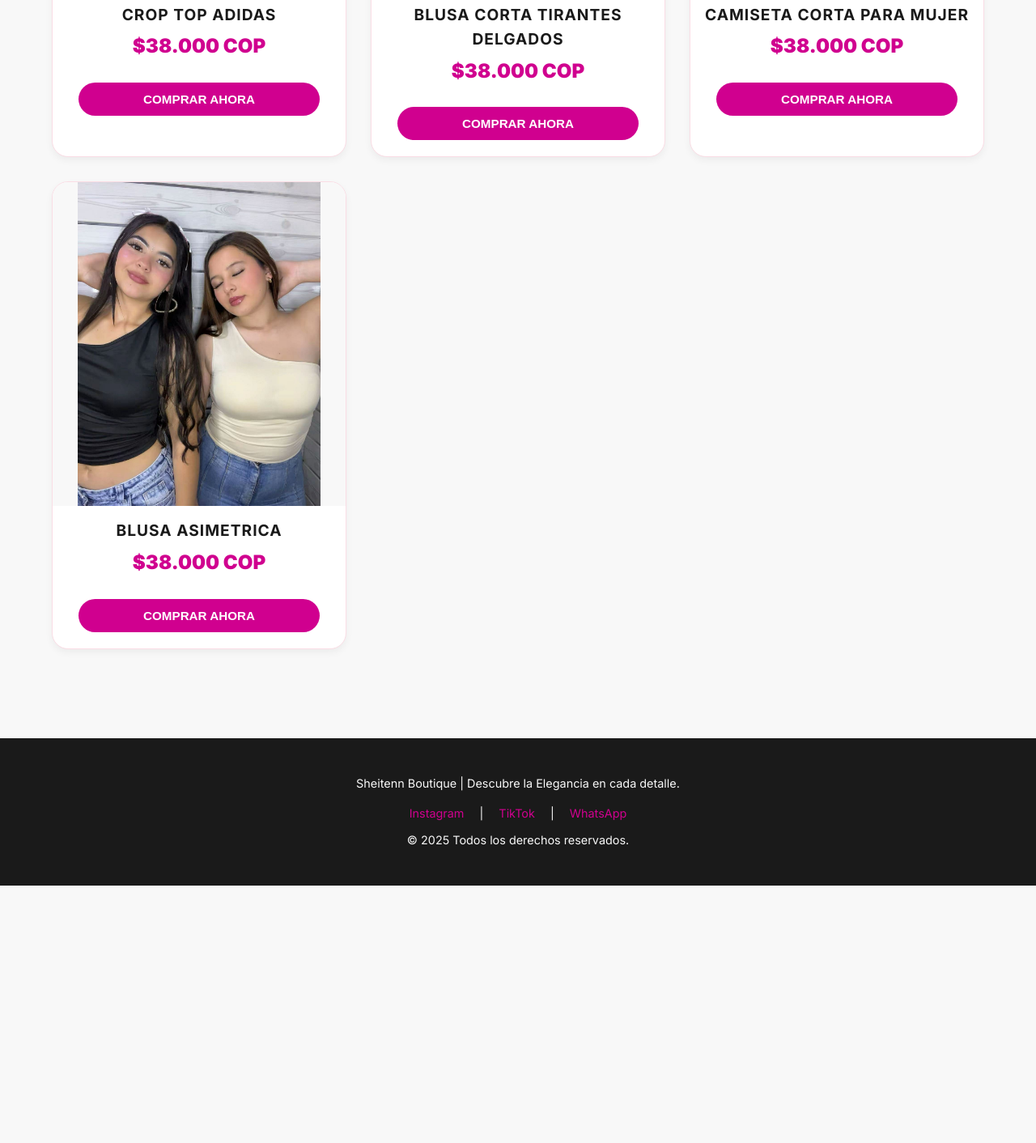
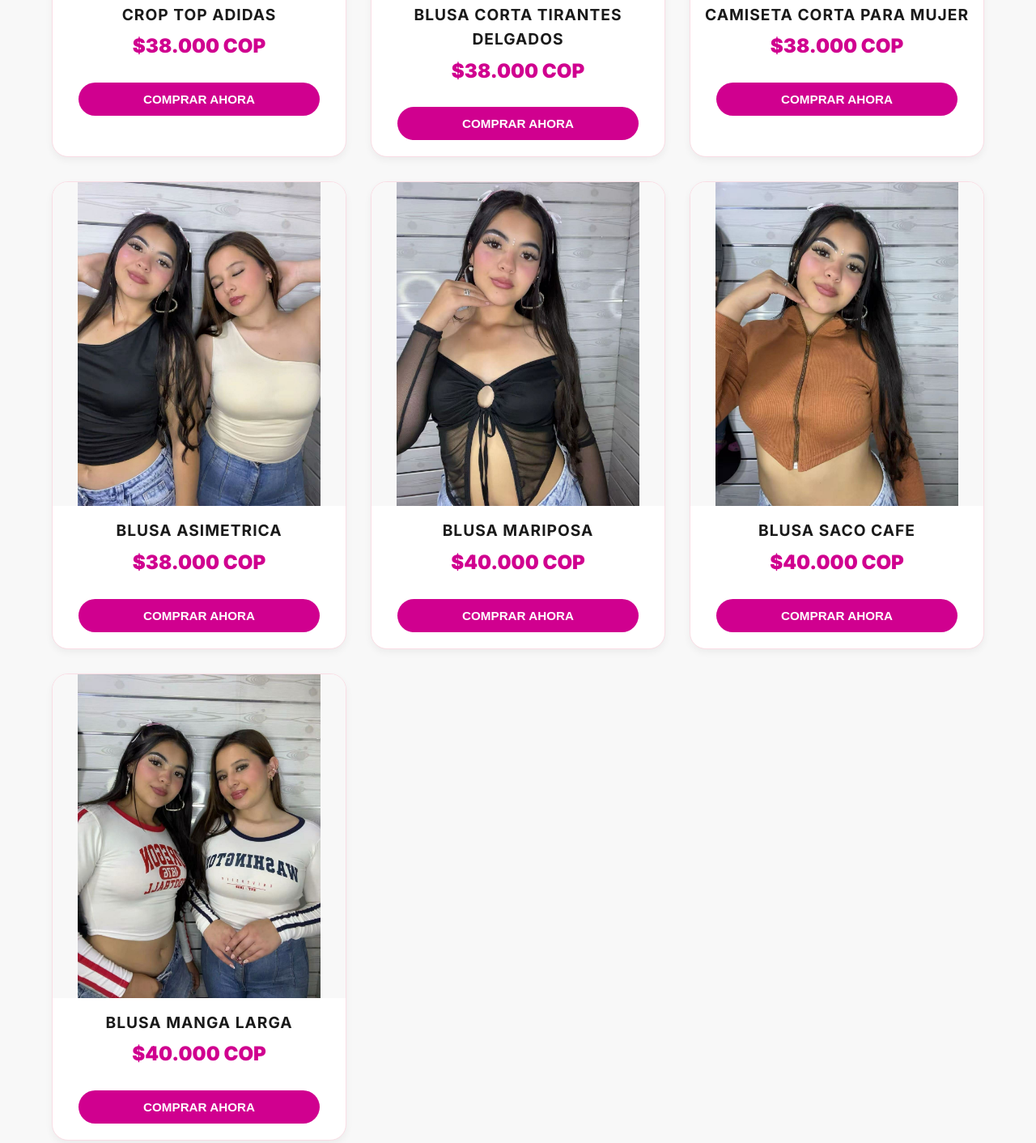
Before and after one commit to fernandezrfar-max/shithenn-2025, a plain HTML site: page productos.html in a window 1280 px wide. Shown: the part 5094-6506 px from the top of the page at 81% size. Before the commit the page ends 6188 px from the top, so only its background shows below. Drawn offline with Linux system fonts and the light colour scheme.

Commit message:
Update productos.html

```diff
--- a/productos.html
+++ b/productos.html
@@ -702,6 +702,36 @@
             <button class="btn-detalle">COMPRAR AHORA</button>
         </div>
     </article>
+     <article class="producto-card" data-category="blusas" data-name="blusa corazón">
+        <div class="producto-imagen-wrapper">
+            <img src="blusa mariposa.jpeg" alt="Chaqueta de Cuero Sintético">
+        </div>
+        <div class="producto-info">
+            <h3>blusa mariposa</h3>
+            <p>$40.000 COP</p>
+            <button class="btn-detalle">COMPRAR AHORA</button>
+        </div>
+    </article>
+         <article class="producto-card" data-category="blusas" data-name="blusa corazón">
+        <div class="producto-imagen-wrapper">
+            <img src="blusa saco cafe.jpeg" alt="Chaqueta de Cuero Sintético">
+        </div>
+        <div class="producto-info">
+            <h3>blusa saco cafe</h3>
+            <p>$40.000 COP</p>
+            <button class="btn-detalle">COMPRAR AHORA</button>
+        </div>
+    </article>
+       <article class="producto-card" data-category="blusas" data-name="blusa corazón">
+        <div class="producto-imagen-wrapper">
+            <img src="blusa manga larga.jpeg" alt="Chaqueta de Cuero Sintético">
+        </div>
+        <div class="producto-info">
+            <h3>blusa manga larga</h3>
+            <p>$40.000 COP</p>
+            <button class="btn-detalle">COMPRAR AHORA</button>
+        </div>
+    </article>
 </div>
 
     </main>
```
